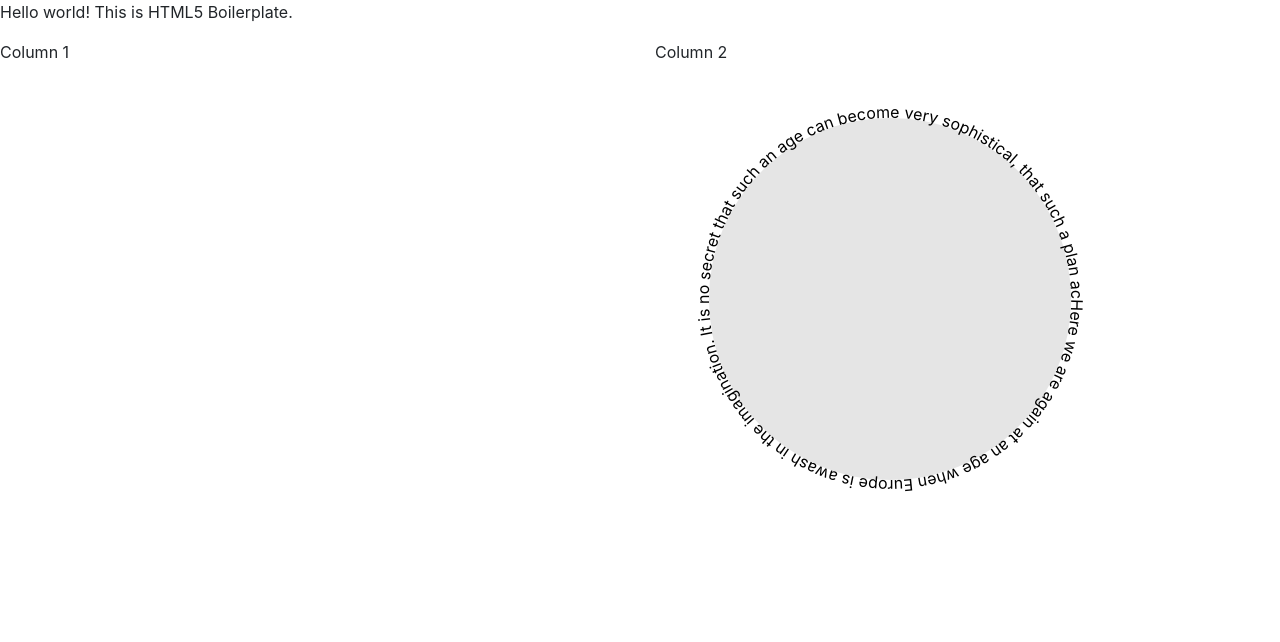
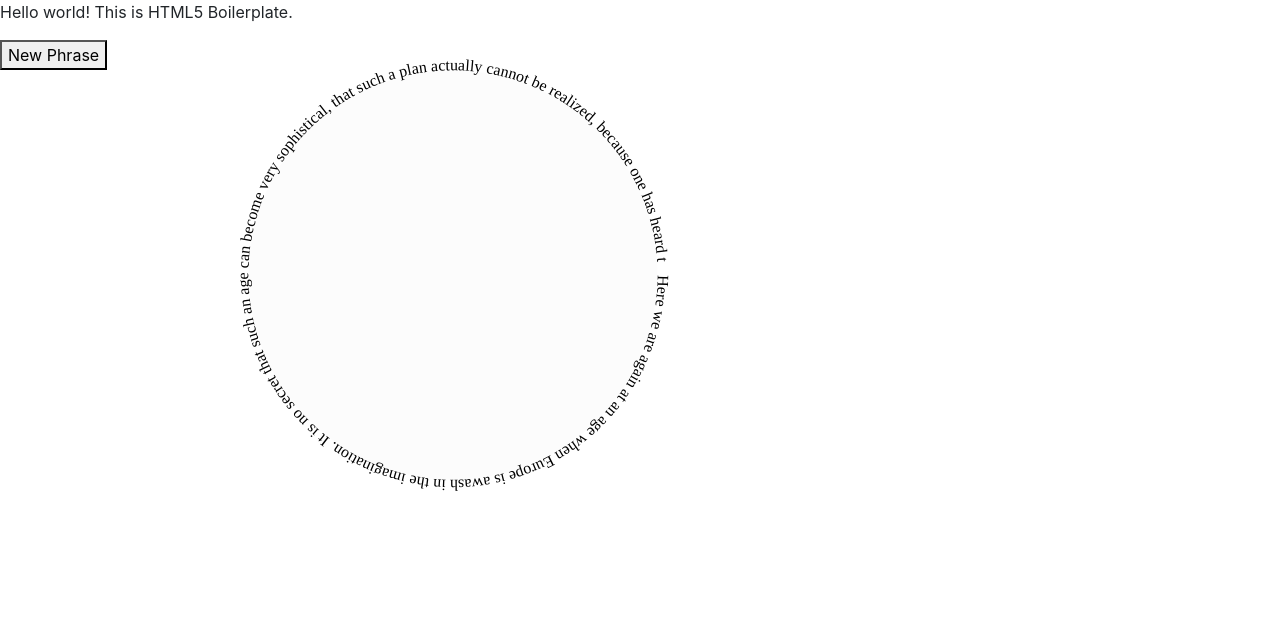
Before and after one commit to ericevje/generative-text, a plain HTML site: page index.html in a window 1280 px wide. Drawn offline with nearby package versions, Linux system fonts and the light colour scheme.

Commit message:
Got animation of circle text working

```diff
--- a/index.html
+++ b/index.html
@@ -28,8 +28,10 @@
     <!-- Add your site or application content here -->
     <p>Hello world! This is HTML5 Boilerplate.</p>
     <div class="row">
-        <div id="navigation-column" class="col-6">Column 1</div>
-        <div id="payload-column" class="col-6">Column 2</div>
+        <div id="navigation-column" class="col-2">
+            <button id="button-new-phrase" type="button" onclick="newPhrase()">New Phrase</button>
+        </div>
+        <div id="payload-column" class="col-10"></div>
     </div>
 
 
--- a/js/app.js
+++ b/js/app.js
@@ -1,6 +1,21 @@
-let test_phrase = "Here we are again at an age when Europe is awash in the imagination. " +
+let test_phrases = ["Here we are again at an age when Europe is awash in the imagination. " +
     "It is no secret that such an age can become very sophistical, " +
     "that such a plan actually cannot be realized, because one has " +
-    "heard too much about it and too little about the meaning of such a plan. "
+    "heard too much about it and too little about the meaning of such a plan.",
 
-phrase_circle = new PhraseCircle("payload-column", test_phrase)
+    "Here is another phrase that is shorter and much less philosophical in nature.",
+
+    "Ok last one, this one really doesn't mean anything at all.",
+
+    "Here we are again at an age when Europe is awash in the imagination. " +
+    "It is no secret that such an age can become very sophistical, " +
+    "that such a plan actually cannot be realized, because one has " +
+    "heard too much about it and too little about the meaning of such a plan."];
+
+
+
+phrase_circle = new PhraseCircle("payload-column", test_phrases[0]);
+
+function newPhrase(){
+    phrase_circle.new_phrase();
+}
--- a/js/phraseCircle.js
+++ b/js/phraseCircle.js
@@ -3,6 +3,7 @@ class PhraseCircle{
         this.parentElement = _parentElement;
         this.data = _data;
         this.animated = false;
+        this.counter = 1;
 
         this.initVis();
     }
@@ -25,12 +26,12 @@ class PhraseCircle{
         vis.wrangleData();
     }
 
-    wrangleData(phrase_length=150){
+    wrangleData(phrase_length=200){
         let vis = this;
         //TODO: Choose to truncate phrase nearest the next end of sentence that is nearest the proposed phrase length
         let truncated_phrase = vis.data.substring(0, phrase_length);
 
-        vis.displayData = truncated_phrase;
+        vis.displayData = [truncated_phrase];
 
         // Update the visualization
         vis.calculate_radius();
@@ -40,39 +41,69 @@ class PhraseCircle{
     updateVis(){
         let vis = this;
 
-        // Circular arc path
-        vis.arcPath = d3.path();
-        // vis.arcPath.moveTo(235, 235);
+        console.log(vis.displayData);
+
         //TODO: Make center variable to center of svg
         //TODO: Make radius variable to font size and number of letters.
+        vis.arcPath = d3.path();
         vis.arcPath.arc(235, 235, vis.radius, 0, 360)
         vis.arcPath.closePath();
 
-        vis.svg.append("defs").append("path")
+        vis.path = vis.svg.selectAll("#curve").data(vis.displayData);
+        vis.path.enter()
+            .append("path")
             .attr("id", "curve")
-            .attr("d", vis.arcPath)
             .attr("fill", 255)
-            .attr("opacity", .1);
+            .attr("opacity", .01)
+            .merge(vis.path)
+            .transition()
+            .duration(1000)
+            .attr("d", function(d){
+                console.log("Making a path object");
+                return vis.arcPath;
+            });
 
-        vis.svg.append("text")
+        vis.svg.selectAll("#curve-text").remove();
+
+        vis.displayText = vis.svg.selectAll("#curve-text").data(vis.displayData);
+        console.log(vis.displayData);
+        vis.displayText.enter()
+            .append("text")
             .attr("id", "curve-text")
             .append("textPath")
-            .attr("xlink:href", "#curve")
-            .text(vis.displayData);
+            .attr("href", "#curve")
+            .merge(vis.displayText)
+            .attr("opacity", 1)
+            .text(d => d);
+            // .transition()
+            // .duration(1000)
+            // .attr("opacity", 1);
 
-        vis.svg.append("use")
-            .attr("id", "curve-line")
-            .attr("xlink:href", "#curve");
+        // vis.svg.append("use")
+        //     .attr("id", "curve-line")
+        //     .attr("xlink:href", "#curve");
     }
 
     calculate_radius(){
         let vis = this;
+
         vis.temp_text = vis.svg.append("text")
-            .text(vis.displayData)
-            .attr("opacity", 0);
+            .attr("id", "temp-text")
+            .attr("opacity", 0)
+            .text(vis.displayData[0]);
 
         let circumfrence = vis.temp_text.node().getBBox().width;
-        vis.radius = circumfrence / 6.28;
+        vis.radius = (circumfrence / 6.28)*1.01;
+
+        vis.svg.select("#temp-text").remove();
+
         console.log(vis.radius);
     }
+
+    new_phrase(){
+        let vis = this;
+        vis.data = test_phrases[vis.counter];
+        vis.counter++;
+        vis.wrangleData();
+    }
 }
--- a/style.css
+++ b/style.css
@@ -0,0 +1,3 @@
+#curve-text, #temp-text{
+    font-family: serif;
+}
```
